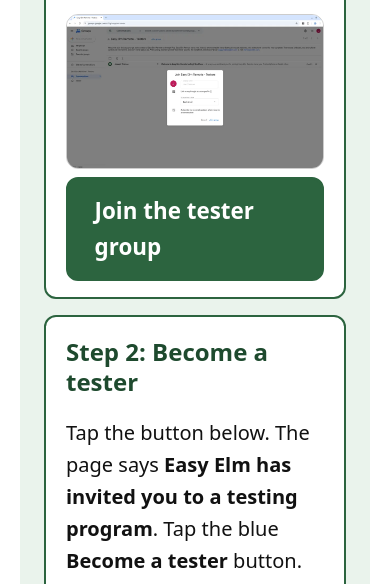
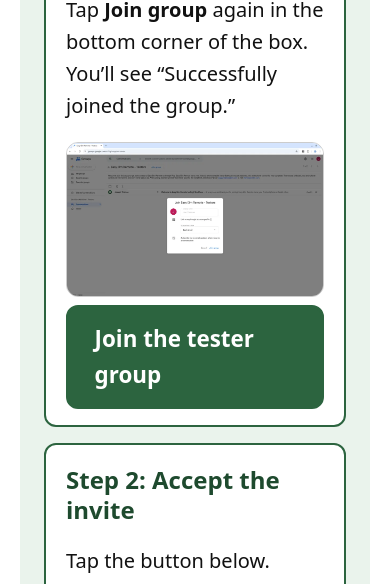
Before and after one commit to HelpWithThat/easyelm-site, a plain HTML site: page remote/index.html in a window 390 px wide. Shown: the part 6533-7117 px from the top of the page. Drawn offline with Linux system fonts and the light colour scheme.

Commit message:
Phone Mouse tester steps: match current Google Play wording, add account/wait help and support email

```diff
--- a/remote/index.html
+++ b/remote/index.html
@@ -117,7 +117,7 @@
 <section class="card tester" id="test">
   <h2>Become a tester</h2>
   <p>Testers get the full app free while it&rsquo;s in testing. It takes about two minutes.</p>
-  <p class="note">Before you start, make sure you&rsquo;re signed in to the same Google account that&rsquo;s on your Android phone.</p>
+  <p class="note">Use the same Google account for every step, the one on your Android phone. If you&rsquo;re signed in to more than one Google account, Google can quietly switch to a different one, so it&rsquo;s easiest to do these steps on your phone.</p>
   <div class="tstep">
     <h3>Step 1: Join the tester group</h3>
     <p>Tap the button below. You&rsquo;ll see a page called <strong>Phone Mouse by Easy Elm - Testers</strong>. Tap the blue <strong>Join group</strong> button near the top.</p>
@@ -127,15 +127,15 @@
     <a class="btn btn-big" href="https://groups.google.com/g/easyelmremote">Join the tester group</a>
   </div>
   <div class="tstep">
-    <h3>Step 2: Become a tester</h3>
-    <p>Tap the button below. The page says <strong>Easy Elm has invited you to a testing program</strong>. Tap the blue <strong>Become a tester</strong> button.</p>
+    <h3>Step 2: Accept the invite</h3>
+    <p>Tap the button below. Google Play says <strong>You&rsquo;re invited to test Phone Mouse by Easy Elm</strong>. Tap the blue <strong>Accept invite</strong> button.</p>
     <img class="tstep-img" src="/remote/tester-step2-become-tester.webp" width="960" height="575" loading="lazy" alt="The Google Play testing page for Phone Mouse by Easy Elm, with the blue Become a tester button.">
     <a class="btn btn-big" href="https://play.google.com/apps/testing/com.easyelm.remote">Become a tester</a>
-    <p class="note">If it says &ldquo;App not available,&rdquo; check that you joined the group in Step 1 with the same Google account, then wait a few minutes and try again.</p>
+    <p class="note">Seeing &ldquo;App not available&rdquo;? Don&rsquo;t worry. If you just joined the group, give it a few minutes and try again. If it still doesn&rsquo;t work, Google is probably using a different Google account than the one that joined the group. Open the link on your Android phone, or switch to the right account, and try again. If you run into any problems, let us know at <a href="mailto:support@easyelm.com">support@easyelm.com</a> so we can fix it.</p>
   </div>
   <div class="tstep">
     <h3>Step 3: Install the app</h3>
-    <p>The page now says <strong>You are a tester</strong>. Tap the <strong>download it on Google Play</strong> link. On the Phone Mouse by Easy Elm page in Google Play, tap <strong>Install</strong>.</p>
+    <p>The page now says <strong>You&rsquo;re a tester for Phone Mouse by Easy Elm</strong>. Tap <strong>Download test app</strong>. Google Play opens <strong>Phone Mouse by Easy Elm (Early Access)</strong>. Tap <strong>Install</strong>.</p>
     <img class="tstep-img" src="/remote/tester-step3-you-are-a-tester.webp" width="960" height="575" loading="lazy" alt="The Google Play page showing You are a tester, with the download it on Google Play link.">
     <a class="btn btn-big" href="https://play.google.com/store/apps/details?id=com.easyelm.remote">Install Phone Mouse by Easy Elm</a>
   </div>
```
Also changed, not shown: _build/content/remote.html (+5 -5 lines), _build/content/remote_tester.html (+5 -5 lines).
